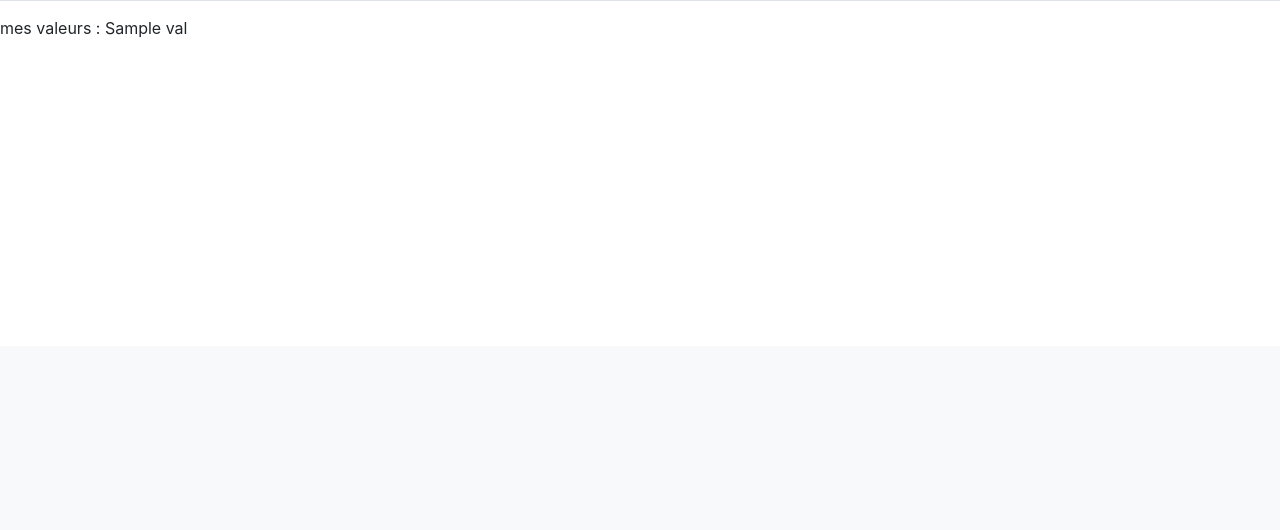
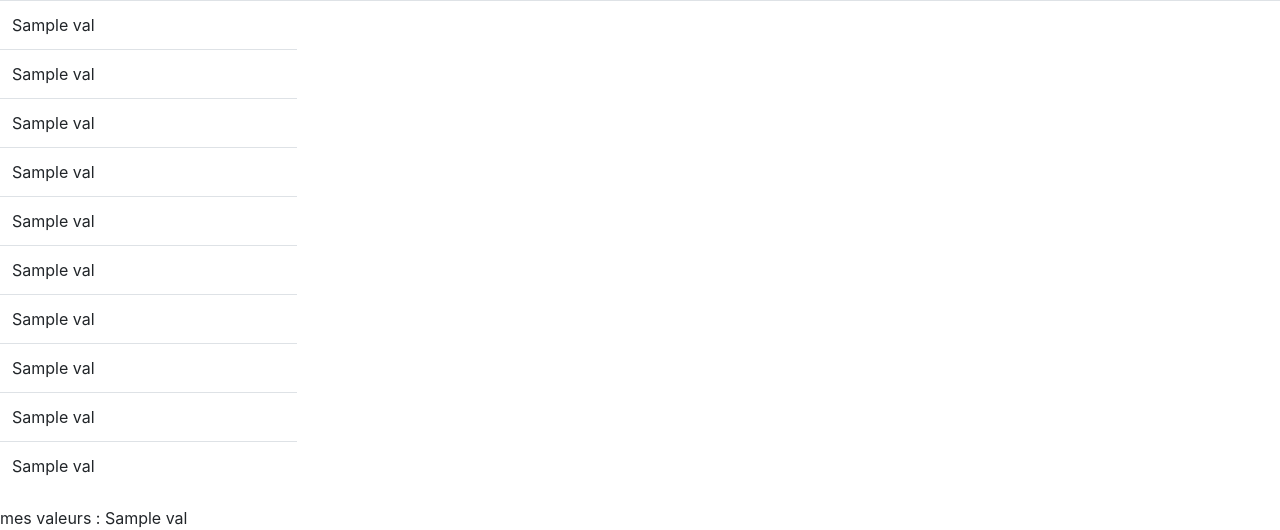
Before and after one commit to RaphaelDiaz94/IHM_Project, a Flask app: template templates/base.html in a window 1280 px wide. Shown: the part 454-984 px from the top of the page. Before the commit the page ends 491 px from the top, so only its background shows below. Run offline with Flask 2, Linux system fonts and the light colour scheme; the template is opened without the code that fills it: most values are stand-ins (such as "Sample title", 1, 10 or a date in 2020); some libraries are stand-ins or nearby versions.

Commit message:
test insertion val dans tab

```diff
--- a/init_db.py
+++ b/init_db.py
@@ -21,6 +21,7 @@ cur.execute("SELECT * FROM stats;")
 val = cur.fetchone()
 print(val)
 print("type de val: ", type(val))
+print(val[0])
 
 cur.close()
 print("cursor close")
--- a/templates/base.html
+++ b/templates/base.html
@@ -44,8 +44,11 @@
           </tr>
         </thead>
         <tbody>
+        {% for x in range(val) %}
           <tr>
+            <td>{{val[x]}}</td>
           </tr>
+        {% endfor %}
         </tbody>
       </table>
     mes valeurs : {{ val }}
```
